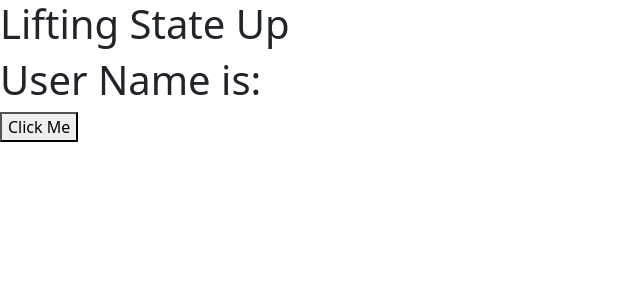
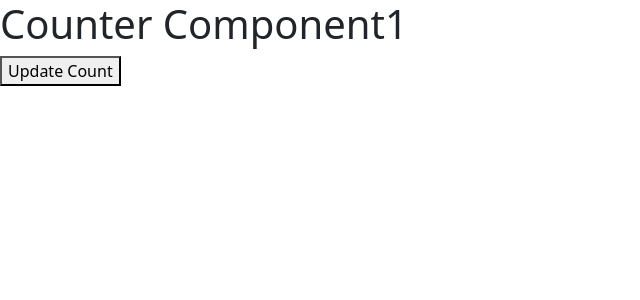
Before and after one commit to janakyraam-idexcel/react, a React (Create React App) app: page / in a window 1280 px wide. Shown: the top 300 px of the page, without its empty margins (0-640 px from the left). Built offline with nearby package versions, Linux system fonts and the light colour scheme.

Commit message:
commit
commit

```diff
--- a/src/App.js
+++ b/src/App.js
@@ -2,7 +2,7 @@ import logo from './logo.svg';
 import './App.css';
 import User from './User';
 import { Component, useState, useEffect } from 'react';
-import React, {Fragment} from 'react';
+import React, {Fragment,PureComponent} from 'react';
 import Student from './Student';
 import Profile from './Profile';
 import Login from './Login';
@@ -11,6 +11,7 @@ import './style.css';
 import style from './custom.module.css';
 import {Button, Badge, Card, Table, Tab} from 'react-bootstrap'
 import Cols from './Cols';
+import Counter from './Counter';
 
 /*Sample Program */
 //function App() { //functional component
@@ -630,20 +631,40 @@ import Cols from './Cols';
 
 //Send Data from child component to the Parent Component or Lifting State up
 
-function App(){
-  //const name="test sample";
-  function getName(name){
-    //alert("Hello User");
-    alert(name);
+// function App(){
+//   //const name="test sample";
+//   function getName(name){
+//     //alert("Hello User");
+//     alert(name);
+//   }
+//   return(
+//     <div>
+//       <h1>Lifting State Up</h1>
+//       {/* <User data={name}/> */}
+//       <User getData={getName}/>
+
+//     </div>
+//   );
+// }
+
+//Pure Component
+class App extends PureComponent {
+  constructor(){
+    super();
+    this.state = {
+      count:1
+    }
   }
-  return(
-    <div>
-      <h1>Lifting State Up</h1>
-      {/* <User data={name}/> */}
-      <User getData={getName}/>
-
-    </div>
-  );
+  render(){
+    console.warn("rerender");
+    return (
+      <div>
+        <Counter count={this.state.count}/>
+        {/* <h1>Pure Component {this.state.count}</h1> */}
+        <button onClick={()=>{this.setState({count:this.state.count+1})}}>Update Count</button>
+      </div>
+    )
+  }
 }
 
 export default App;
--- /dev/null
+++ b/src/Counter.js
@@ -0,0 +1,14 @@
+import React from "react";
+
+class Counter extends React.PureComponent {
+    render(){
+        console.warn("Counter re-render");
+        return(
+            <div>
+                <h1>Counter Component{this.props.count}</h1>
+            </div>
+        )
+    }
+}
+
+export default Counter;
```
Also changed, not shown: React_Interview_Questions_And_Answers.txt.
